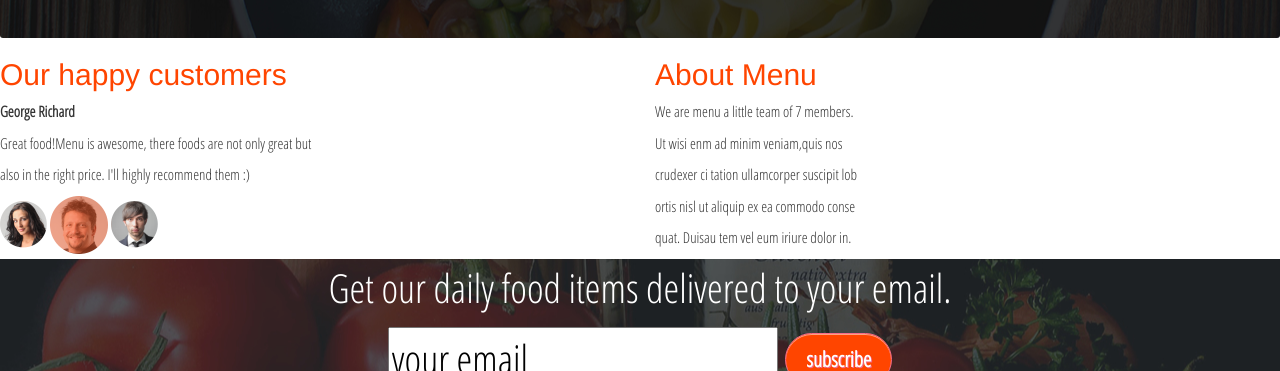
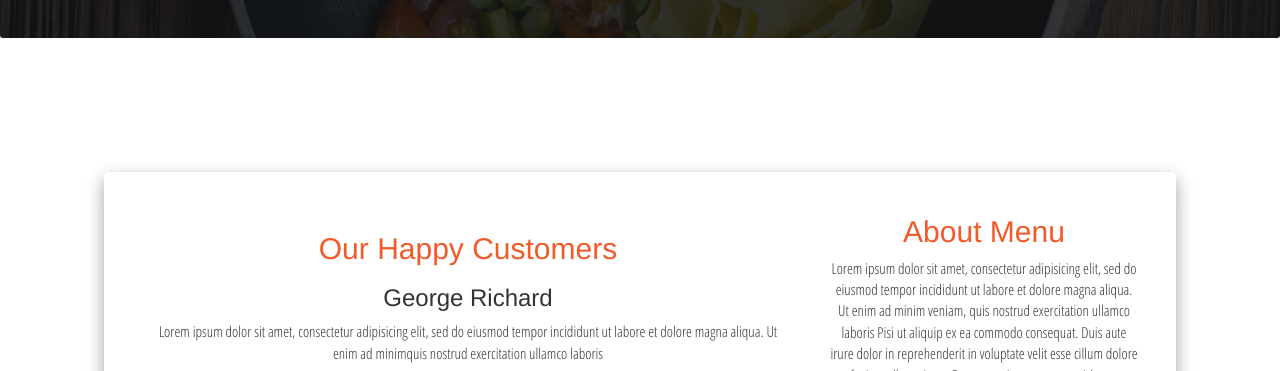
Before and after one commit to africanbushman/anita-s-kitchen, a plain HTML site: page index.html in a window 1280 px wide. Shown: the part 1509-1880 px from the top of the page. Drawn offline with Linux system fonts and the light colour scheme.

Commit message:
added a container to the customer tab

```diff
--- a/css/styles.css
+++ b/css/styles.css
@@ -199,3 +199,26 @@ box-shadow: 0 1px 0 rgba(255, 255, 255, 0.5) inset;
 #five {
 font-size: 15px;
 }
+/*styling for customer section */
+.bg-1{
+  padding: 0;
+}
+.customerAbout{
+  width: 80%;
+  margin-top: 10%;
+  margin-bottom: 10%;
+  margin-left: 10%;
+  margin-right: 10%;
+  border-color: transparent;
+  border-style: solid;
+  border-width: 5px;
+  border-radius: 5px;
+  box-shadow: 0 8px 16px 0 rgba(0,0,0,0.2), 0 6px 20px 0 rgba(0,0,0,0.19);
+}
+#articleh2{
+  color:#F15A29 ;
+}
+#article{
+  padding: 5%;
+  text-align: center;
+}
--- a/index.html
+++ b/index.html
@@ -88,28 +88,37 @@
   </div>
   <!-- end of row four -->
   <div class="row" id="five">
-    <div class="col-md-6">
-      <h2 style="color:#FF4500">Our happy customers</h2>
-      <p><strong>George Richard</strong></p>
-      <p>Great food!Menu is awesome, there foods are not only great but</p>
-      <p>also in the right price. I'll highly recommend them :)</p>
-      <img src="assets/customers/p1.png" alt="">
-      <img src="assets/customers/p2.png" alt="">
-      <img src="assets/customers/p3.png" alt="">
-    </div>
-    <div class="col-md-6">
-      <h2 style="color:#FF4500">About Menu</h2>
-      <p>We are menu a little team of 7 members.</p>
-      <p>Ut wisi enm ad minim veniam,quis nos</p>
-      <p>crudexer ci tation ullamcorper suscipit lob</p>
-      <p>ortis nisl ut aliquip ex ea commodo conse</p>
-      <p>quat. Duisau tem vel eum iriure dolor in.</p>
+    <div class="container-fluid">
+      <div class="row">
+        <div class="col-md-12 bg-1">
+          <div class="col-md-12 customerAbout">
+            <div class="col-md-8 bg-1">
+              <div id="article">
+                <h2 id="articleh2">Our Happy Customers</h2>
+                <h3>George Richard</h3>
+                <p>Lorem ipsum dolor sit amet, consectetur adipisicing elit, sed do eiusmod tempor incididunt ut labore et dolore magna aliqua. Ut enim ad minimquis nostrud exercitation ullamco laboris</p>
+                <span style="font-size:30px;color:#F15A29 ;"> &#8249; </span>
+                <img src="assets/customers/p1.png" class="img-responsive" style="display:inline" alt="fastfood" width="" height="">
+                <img src="assets/customers/p2.png" class="img-responsive" style="display:inline" alt="fastfood" width="" height="">
+                <img src="assets/customers/p3.png" class="img-responsive" style="display:inline" alt="fastfood" width="" height="">
+                <span style="font-size:30px;color:#F15A29 ;"> &#8250;</span>
+              </div>
+            </div>
+            <div class="col-md-4 bg-1">
+              <div id="article">
+                <h2 id="articleh2">About Menu</h2>
+                <p>Lorem ipsum dolor sit amet, consectetur adipisicing elit, sed do eiusmod tempor incididunt ut labore et dolore magna aliqua. Ut enim ad minim veniam, quis nostrud exercitation ullamco laboris Pisi ut aliquip ex ea commodo consequat. Duis aute irure dolor in reprehenderit in voluptate velit esse cillum dolore eu fugiat nulla pariatur. Excepteur sint occaecat cupidatat non proident, sunt in culpa qui officia deserunt mollit anim id est laborum.</p>
+              </div>
+            </div>
+          </div>
+        </div>
+      </div>
     </div>
   </div>
   <!-- end of row five -->
   <div class="row" id="six">
     <p style="color:#FFF">Get our daily food items delivered to your email.</p>
-    <form class="form-inline">
+    <form class="form-inline" action="/action_page.php">
       <div class="form-group">
         <label for="staticEmail2" class="sr-only">Email</label>
         <input type="text" id="form" readonly class="form-control-plaintext" id="staticEmail2" value="your email">
@@ -133,7 +142,7 @@
   <script type="text/javascript" src="js/scripts.js">
   </script>
   <script async src="https://www.googletagmanager.com/gtag/js?id=GA_TRACKING_ID"></script>
-<!-- google analytics -->
+<!-- google analytics without tracking id installed -->
 <script>
   window.dataLayer = window.dataLayer || [];
   function gtag(){dataLayer.push(arguments)};
@@ -141,7 +150,7 @@
 
   gtag('config', 'GA_TRACKING_ID');
 </script>
-<!-- google analytics -->
+<!-- google analyticswithuout tracking id installed -->
 </body>
 
 </html>
```
